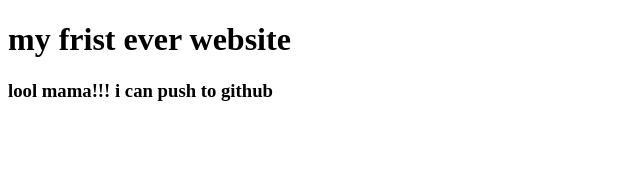
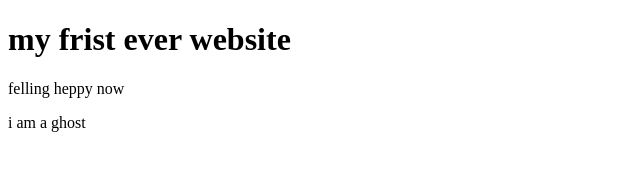
Before and after one commit to rifat-hasan03/my-frist-wabsite, a plain HTML site: page index.html in a window 1280 px wide. Shown: the whole page, without its empty margins (0-640 px from the left). Drawn offline with Linux system fonts and the light colour scheme.

Commit message:
ghost added

```diff
--- a/index.html
+++ b/index.html
@@ -7,7 +7,8 @@
 </head>
 <body>
     <h1>my frist ever website</h1>
-    <h3>lool mama!!! i can push to github</h3>
+    <p>felling heppy now</p>
+    <p>i am a ghost</p>
 
 </body>
 </html>
```
